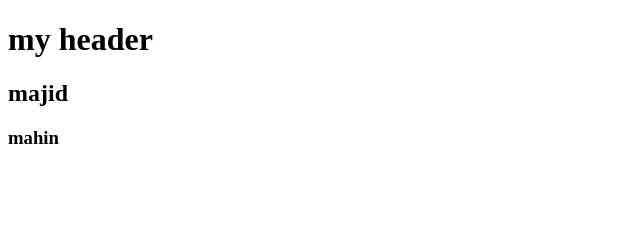
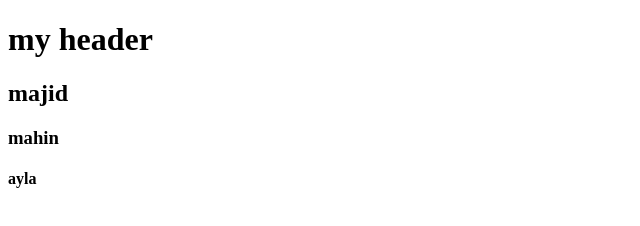
Before and after one commit to majidghadirpour/test, a plain HTML site: page index.html in a window 1280 px wide. Shown: the full height of the page, 0-640 px from the left. Drawn offline with Linux system fonts and the light colour scheme.

Commit message:
add ayla

```diff
--- a/index.html
+++ b/index.html
@@ -9,5 +9,6 @@
     <h1>my header</h1>
     <h2>majid</h2>
     <h3>mahin</h3>
+<h4>ayla</h4>
 </body>
 </html>
```
